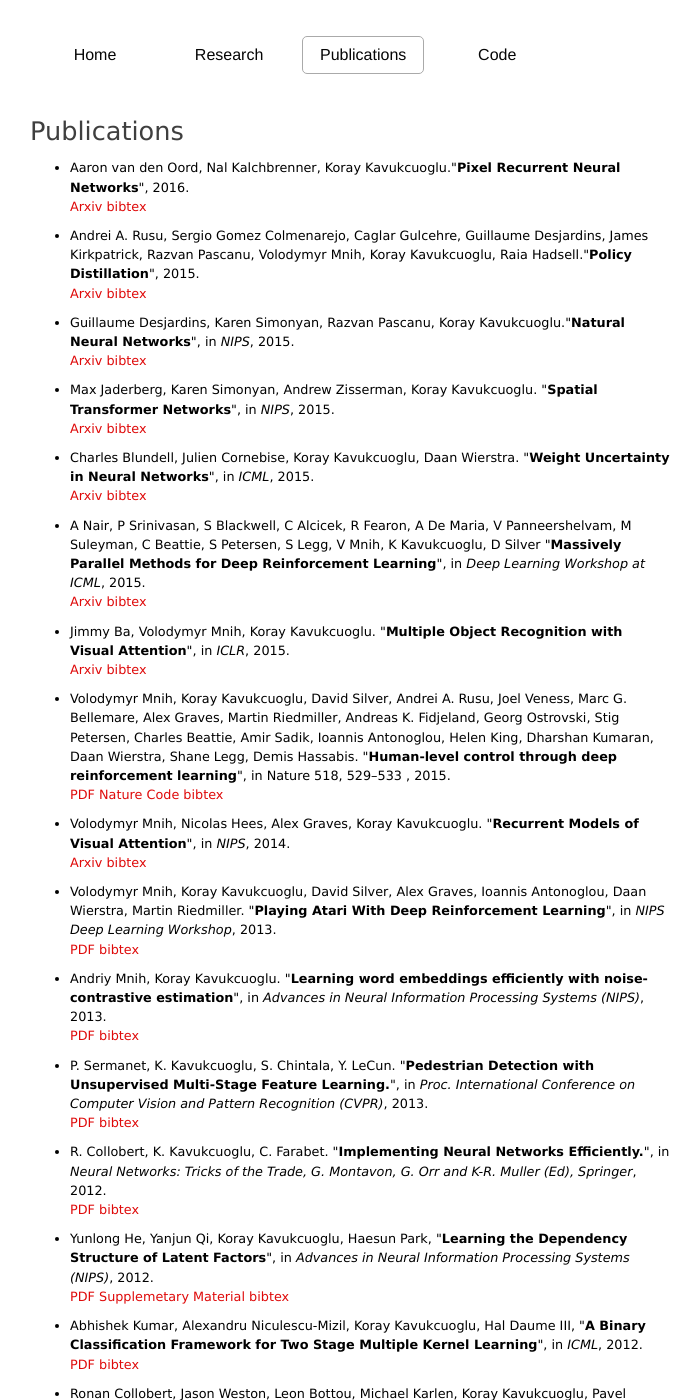
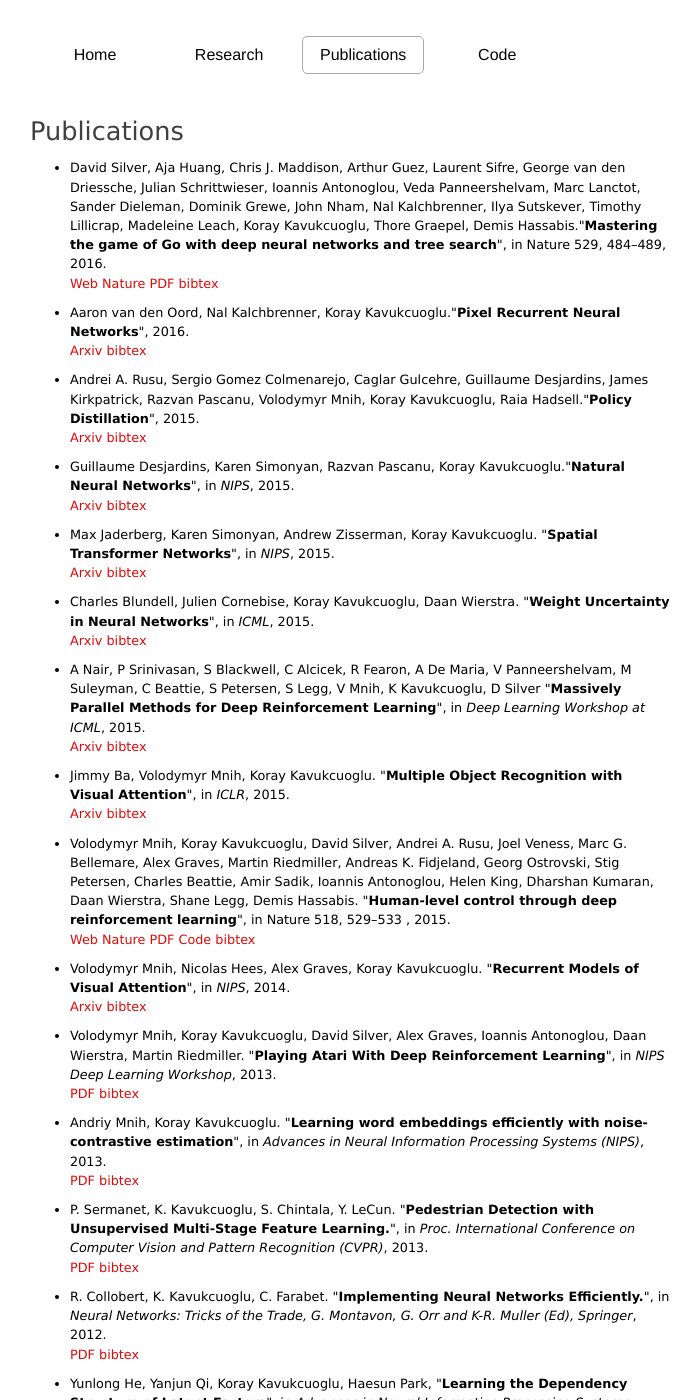
Before and after one commit to koraykv/koraykv.github.com, a Jekyll site: the page built from publications.md, in a window 1280 px wide and 1400 px high. Shown: the whole window, without its empty margins (290-990 px from the left). Built offline with Jekyll 4.4.1, drawn with Linux system fonts in a browser that asks for light colours.

Commit message:
Update publications.md

```diff
--- a/publications.md
+++ b/publications.md
@@ -8,6 +8,28 @@ id: publications
 
 <div class="bibli">
 <ul>
+
+<li>
+<div id="silver-alphago-2016">David Silver, Aja Huang, Chris J. Maddison, Arthur Guez, Laurent Sifre, George van den Driessche, Julian Schrittwieser, Ioannis Antonoglou, Veda Panneershelvam, Marc Lanctot, Sander Dieleman, Dominik Grewe, John Nham, Nal Kalchbrenner, Ilya Sutskever, Timothy Lillicrap, Madeleine Leach, Koray Kavukcuoglu, Thore Graepel, Demis Hassabis."<B>Mastering the game of Go with deep neural networks and tree search</B>", in Nature 529, 484–489, 2016.
+
+<br>
+<a href="http://www.deepmind.com/alpha-go.html">Web</a>
+<a href="http://www.nature.com/nature/journal/v529/n7587/full/nature16961.html">Nature</a>
+<a href="https://storage.googleapis.com/deepmind-data/assets/papers/deepmind-mastering-go.pdf">PDF</a>
+<a href="#" onclick="toggle_visibility('bib-silver-alphago-2016');return false;">bibtex</a>
+</div>
+<div class="bibtex" id="bib-silver-alphago-2016" >
+<pre><code>@article{silver-alphago-2016,
+	Author = {Silver, David and Huang, Aja and Maddison, Chris J. and Guez, Arthur and Sifre, Laurent and van den Driessche, George and Schrittwieser, Julian and Antonoglou, Ioannis and Panneershelvam, Veda and Lanctot, Marc and Dieleman, Sander and Grewe, Dominik and Nham, John and Kalchbrenner, Nal and Sutskever, Ilya and Lillicrap, Timothy and Leach, Madeleine and Kavukcuoglu, Koray and Graepel, Thore and Hassabis, Demis},
+	Journal = {Nature},
+	Month = {01},
+	Number = {7587},
+	Pages = {484--489},
+	Title = {Mastering the game of Go with deep neural networks and tree search},
+	Volume = {529},
+	Year = {2016}}
+</code></pre></div>
+</li>
 
 <li>
 <div id="aaron-pixelrnn-2016">Aaron van den Oord, Nal Kalchbrenner, Koray Kavukcuoglu."<B>Pixel Recurrent Neural Networks</B>", 2016.
@@ -135,8 +157,9 @@ id: publications
 <div id="mnih-dqn-2015">Volodymyr Mnih, Koray Kavukcuoglu, David Silver, Andrei A. Rusu, Joel Veness, 	Marc G. Bellemare,	Alex Graves,	Martin Riedmiller,	Andreas K. Fidjeland,	Georg Ostrovski,	Stig Petersen,	Charles Beattie,	Amir Sadik,	Ioannis Antonoglou,	Helen King,	Dharshan Kumaran,	Daan Wierstra,	Shane Legg, Demis Hassabis. "<B>Human-level control through deep reinforcement learning</B>", in Nature 518, 529–533 , 2015.
 
 <br>
+<a href="http://www.deepmind.com/dqn.html">Web</a>
+<a href="http://www.nature.com/nature/journal/v518/n7540/abs/nature14236.html">Nature</a>
 <a href="https://storage.googleapis.com/deepmind-data/assets/papers/DeepMindNature14236Paper.pdf">PDF</a>
-<a href="http://www.nature.com/nature/journal/v518/n7540/abs/nature14236.html">Nature</a>
 <a href="http://sites.google.com/a/deepmind.com/dqn">Code</a>
 <a href="#" onclick="toggle_visibility('bib-mnih-dqn-2015');return false;">bibtex</a>
 </div>
```
